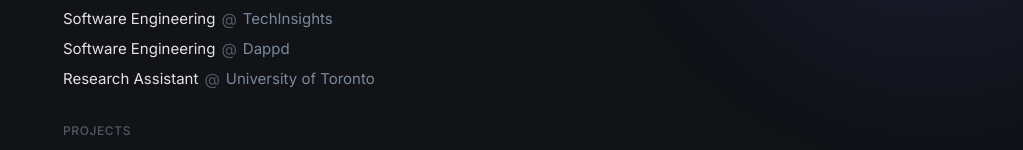
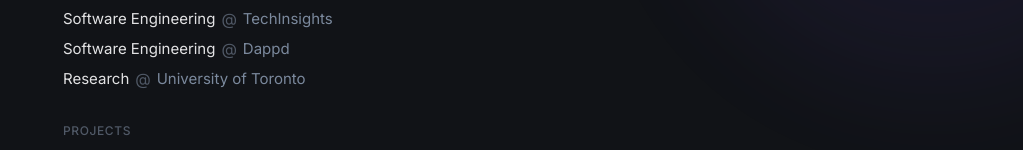
Before and after one commit to SamuelZ12/personal-website, a Next.js app: page / in a window 1280 px wide. Shown: the part 259-409 px from the top of the page, without its empty margins (257-1280 px from the left). Built offline with nearby package versions, Linux system fonts and the light colour scheme.

Commit message:
Update config.tsx

```diff
--- a/src/config.tsx
+++ b/src/config.tsx
@@ -131,7 +131,7 @@
                 link: 'https://dappd.net'
             },
             {
-                role: 'Research Assistant',
+                role: 'Research',
                 company: 'University of Toronto',
                 link: 'https://utoronto.ca'
             }
```
